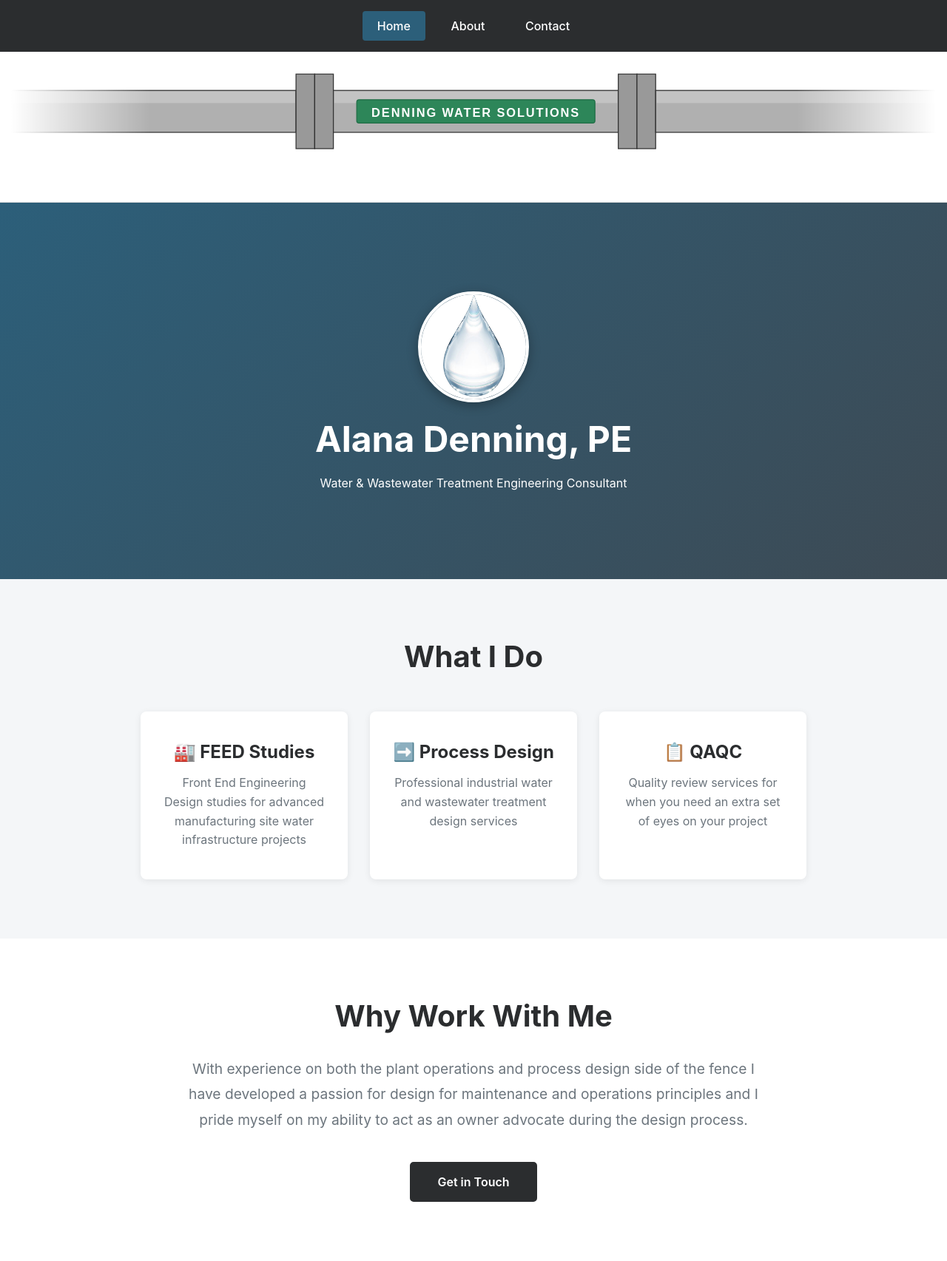
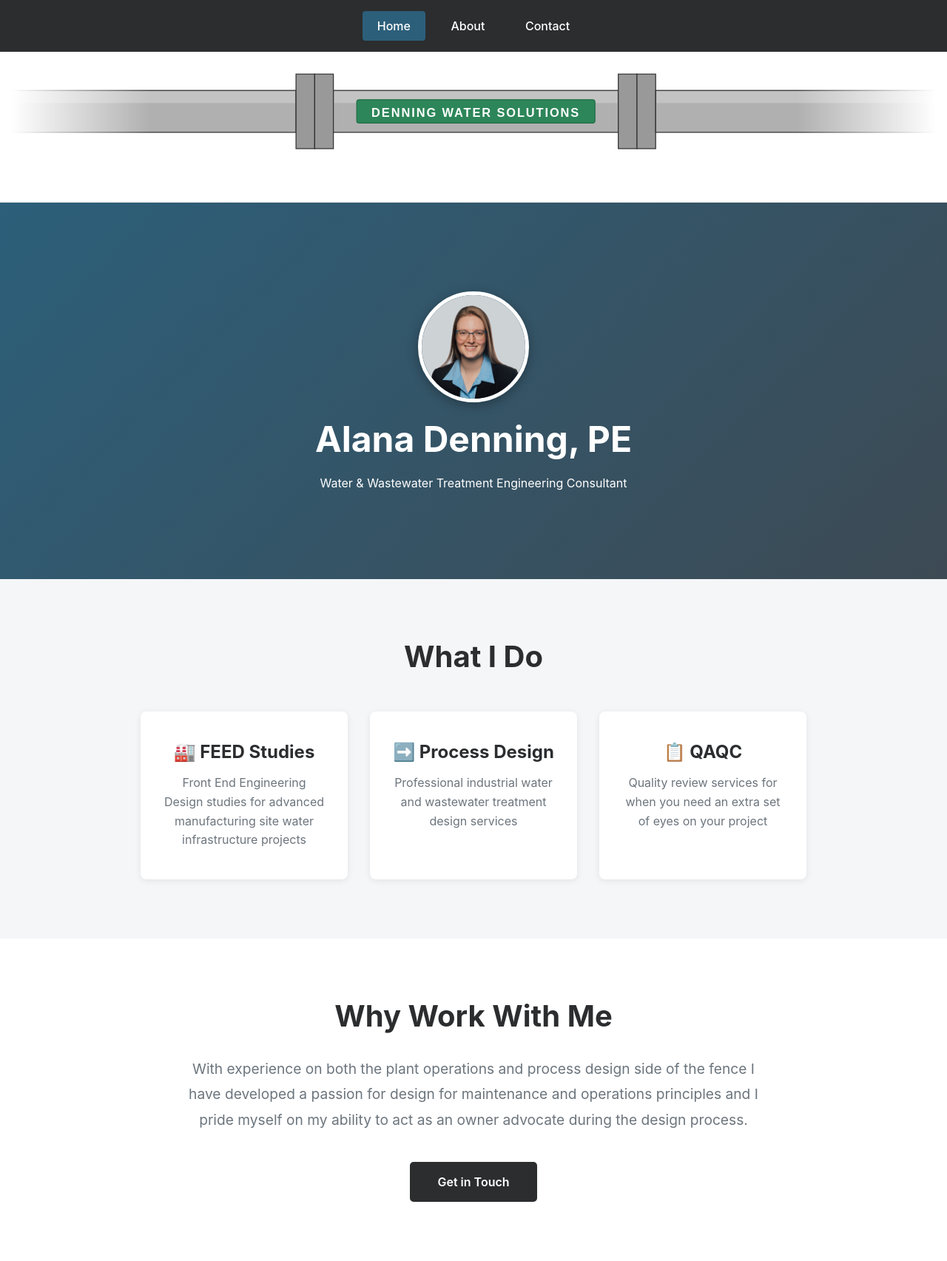
Before and after one commit to water-lady/water-lady-site, a Jekyll site: the page built from index.html, in a window 1280 px wide. Shown: the whole page at 74% size. Built offline with Jekyll 4.4.1, drawn with Linux system fonts in a browser that asks for light colours.

Commit message:
updated home and about page to show headshot

```diff
--- a/index.html
+++ b/index.html
@@ -11,7 +11,7 @@ title: Home
 
 <div class="landing-hero">
   <div class="container">
-    <img src="/assets/images/water_drop.jpg" alt="Professional Headshot" class="headshot">
+    <img src="/assets/images/ALD_Headshot.png" alt="Professional Headshot" class="headshot">
     <h1>Alana Denning, PE</h1>
     <p class="about-subtitle">Water & Wastewater Treatment Engineering Consultant</p>
   </div>
@@ -86,7 +86,7 @@ title: Home
   height: 150px;
   border-radius: 50%;
   object-fit: cover;
-  border: 4px solid white;
+  border: 5px solid white;
   margin: 0 auto 20px auto;
   box-shadow: 0 4px 15px rgba(0,0,0,0.3);
   display: block;
```
Also changed, not shown: about.md (+1 -1 lines), assets/images/ALD_Headshot.png (added).
